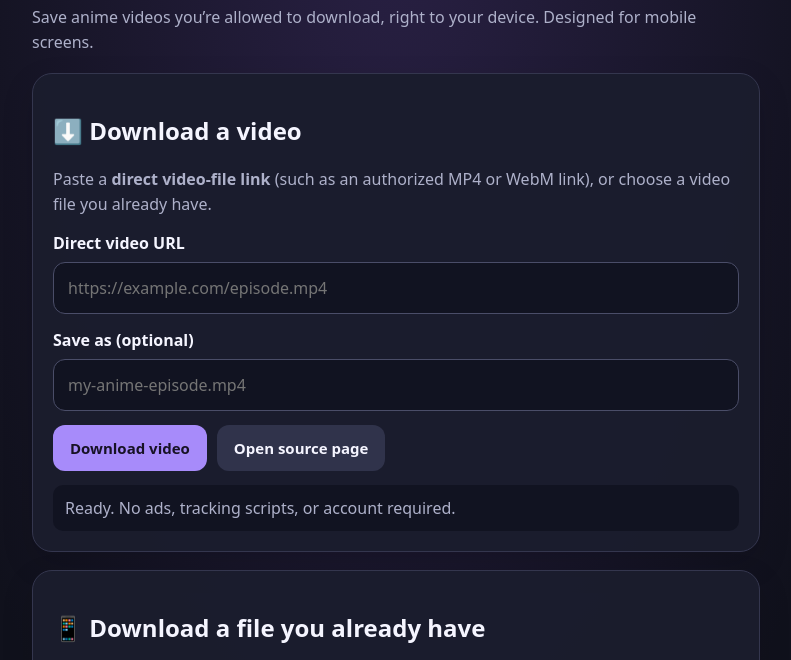
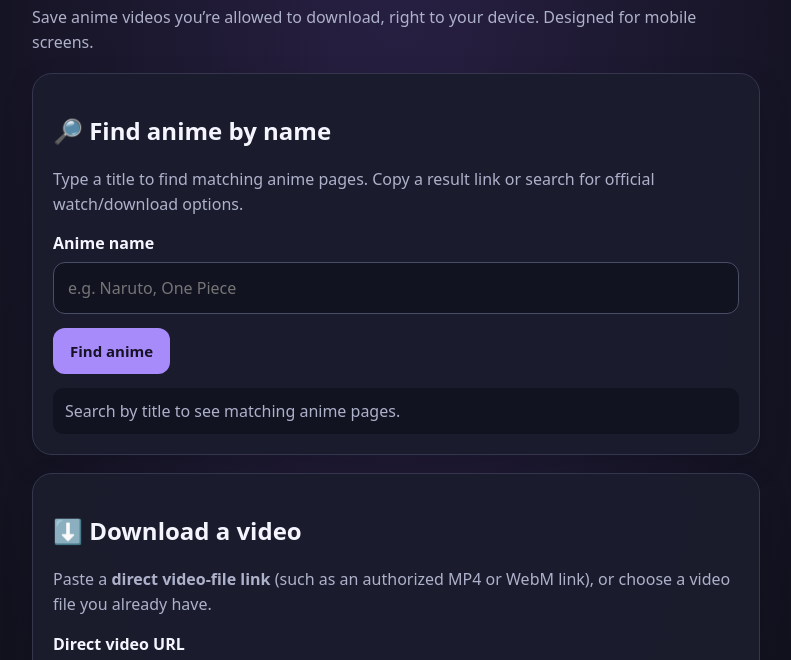
Before and after one commit to noeljakisa2-ai/Kids--sora-app-, a plain HTML site: page anime-downloader.html in a window 1280 px wide. Shown: the part 123-783 px from the top of the page, without its empty margins (244-1035 px from the left). Drawn offline with Linux system fonts and the light colour scheme.

Commit message:
Add visible anime title search controls

```diff
--- a/anime-downloader.html
+++ b/anime-downloader.html
@@ -14,6 +14,13 @@ main{max-width:760px;margin:auto;padding:28px 16px 60px}.brand{display:flex;gap:
 <body><main>
 <header class="brand"><div class="logo">ア</div><div><div class="eyebrow">NO ADS · NO SIGN-UP</div><h1>Anime Saver</h1></div></header>
 <p>Save anime videos you’re allowed to download, right to your device. Designed for mobile screens.</p>
+<section class="card">
+<h2>🔎 Find anime by name</h2>
+<p>Type a title to find matching anime pages. Copy a result link or search for official watch/download options.</p>
+<label for="animeQuery">Anime name</label><input id="animeQuery" type="search" placeholder="e.g. Naruto, One Piece" autocomplete="off">
+<div class="actions"><button id="searchAnime" type="button">Find anime</button></div>
+<div id="animeResults" class="status" aria-live="polite">Search by title to see matching anime pages.</div>
+</section>
 <section class="card">
 <h2>⬇️ Download a video</h2>
 <p>Paste a <b>direct video-file link</b> (such as an authorized MP4 or WebM link), or choose a video file you already have.</p>
```
